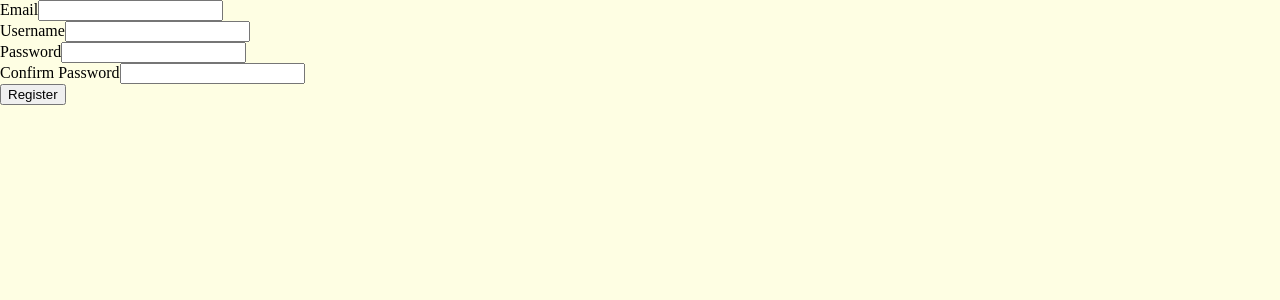
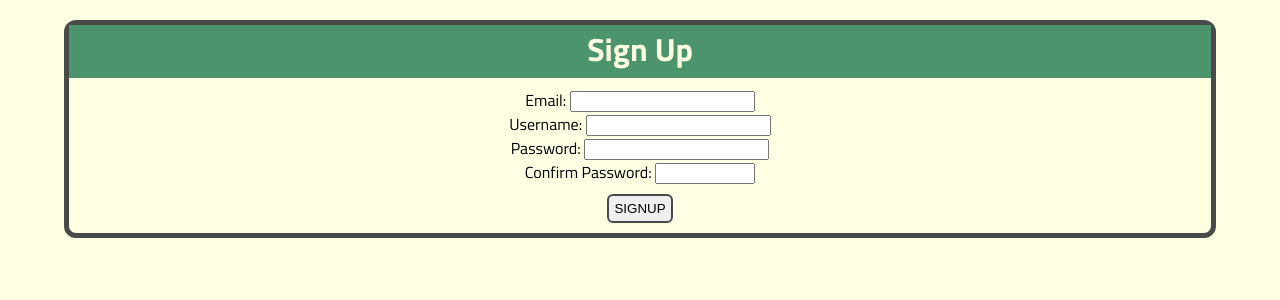
Before and after one commit to Tuckerchaisit/groceList, a Flask app: page /register in a window 1280 px wide. Shown: the part 50-350 px from the top of the page. Run offline with Flask 2, Linux system fonts and the light colour scheme; some libraries are stand-ins or nearby versions.

Commit message:
finish sign up page

```diff
--- a/myapp/static/css/base.css
+++ b/myapp/static/css/base.css
@@ -60,3 +60,46 @@ a{
 
 text-shadow: 4px 4px 0 #494949, 4px -4px 0 #494949, -4px 4px 0 #494949, -4px -4px 0 #494949, 4px 0px 0 #494949, 0px 4px 0 #494949, -4px 0px 0 #494949, 0px -4px 0 #494949;
 }
+
+#signup-form-container{
+  font-family: 'Titillium Web', sans-serif;
+  display: flex;
+  flex-direction: column;
+  align-items: center;
+  border:#494949 solid 5px;
+  padding: 0 0 10px 0;
+  border-radius: 12px;
+  width: 90%;
+  margin: 20px auto 0 auto;
+}
+
+#signup-header{
+  margin:0;
+  margin-bottom: 5px;
+  color: #fefee3;
+}
+
+#signup-header-container{
+  background-color: #4c956c;
+  width: 100%;
+  text-align: center;
+}
+
+#email-div{
+  margin-top: 10px;
+}
+
+input#pass_confirm{
+  width:100px;
+}
+
+input#submit{
+  margin-top: 10px;
+  border: #494949 solid 2px;
+  padding: 5px;
+  border-radius: 6px;
+  cursor: pointer;
+}
+input#submit:hover{
+  background-color: #c8ecb6;
+}
--- a/myapp/templates/register.html
+++ b/myapp/templates/register.html
@@ -1,12 +1,23 @@
 {% extends "base.html" %}
 {% block content %}
 
-<form method="POST">
+<form method="POST" id="signup-form-container">
     {{form.hidden_tag()}}
-    {{form.email.label}}{{form.email}}<br>
-    {{form.username.label}}{{form.username}}<br>
-    {{form.password.label}}{{form.password}}<br>
-    {{form.pass_confirm.label}}{{form.pass_confirm}}<br>
-    {{form.submit()}}
+    <div id="signup-header-container"><h1 id="signup-header">Sign Up</h1></div>
+    <div id="email-div">
+        {{form.email.label}}: {{form.email}}<br>
+    </div>
+    <div>
+        {{form.username.label}}: {{form.username}}<br>
+    </div>
+    <div>
+        {{form.password.label}}: {{form.password}}<br>
+    </div>
+    <div>
+        {{form.pass_confirm.label}}: {{form.pass_confirm}}<br>
+    </div>
+    <div >
+        {{form.submit()}}
+    </div>
 </form>
 {% endblock %}
--- a/myapp/users/forms.py
+++ b/myapp/users/forms.py
@@ -24,7 +24,7 @@ class RegistrationForm(FlaskForm):
     password = PasswordField('Password', validators=[DataRequired(), EqualTo('pass_confirm', message='Passwords must match!')])
     # we make sure password is equal to pass confirm - so
     pass_confirm = PasswordField('Confirm Password', validators=[DataRequired()])
-    submit = SubmitField('Register')
+    submit = SubmitField('SIGNUP')
 
     #when someone is registering - if the email exists then we want to raise a validation error
     def check_email(self, field):
```
